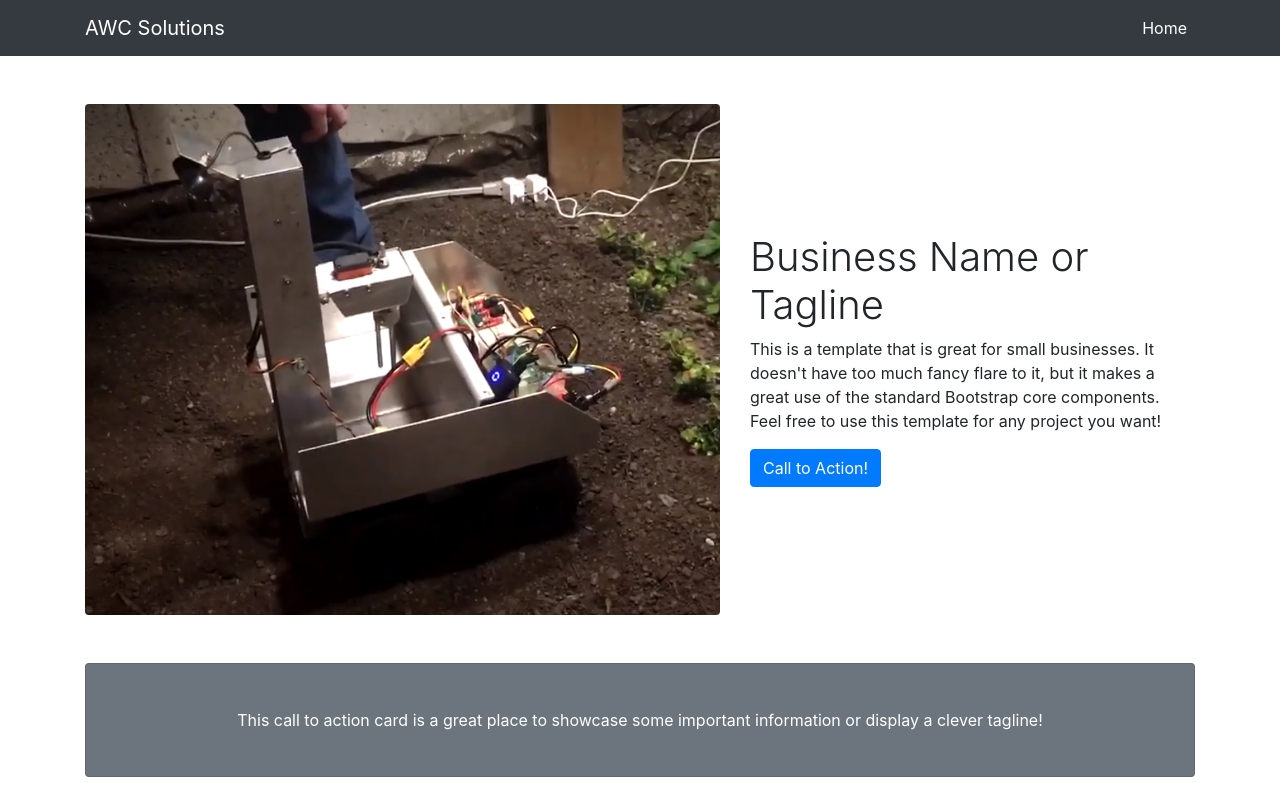
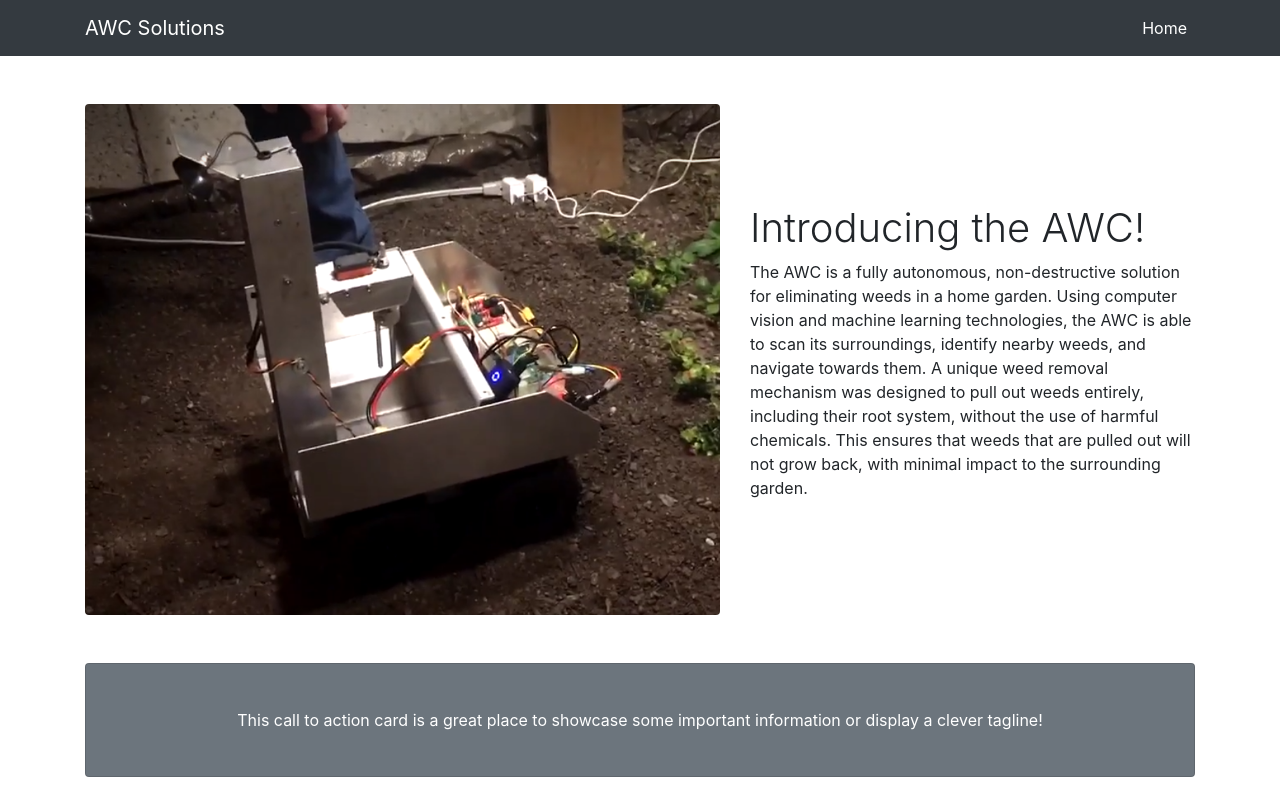
Before and after one commit to carterspearson/fydp_website, a website: page index.html in a window 1280 px wide. Shown: the top 800 px of the page. Drawn offline with Linux system fonts and the light colour scheme.

Commit message:
added description

```diff
--- a/index.html
+++ b/index.html
@@ -49,9 +49,8 @@
       </div>
       <!-- /.col-lg-8 -->
       <div class="col-lg-5">
-        <h1 class="font-weight-light">Business Name or Tagline</h1>
-        <p>This is a template that is great for small businesses. It doesn't have too much fancy flare to it, but it makes a great use of the standard Bootstrap core components. Feel free to use this template for any project you want!</p>
-        <a class="btn btn-primary" href="#">Call to Action!</a>
+        <h1 class="font-weight-light">Introducing the AWC!</h1>
+        <p>The AWC is a fully autonomous, non-destructive solution for eliminating weeds in a home garden.  Using computer vision and machine learning technologies, the AWC is able to scan its surroundings, identify nearby weeds, and navigate towards them.  A unique weed removal mechanism was designed to pull out weeds entirely, including their root system, without the use of harmful chemicals.  This ensures that weeds that are pulled out will not grow back, with minimal impact to the surrounding garden.</p>
       </div>
       <!-- /.col-md-4 -->
     </div>
```
